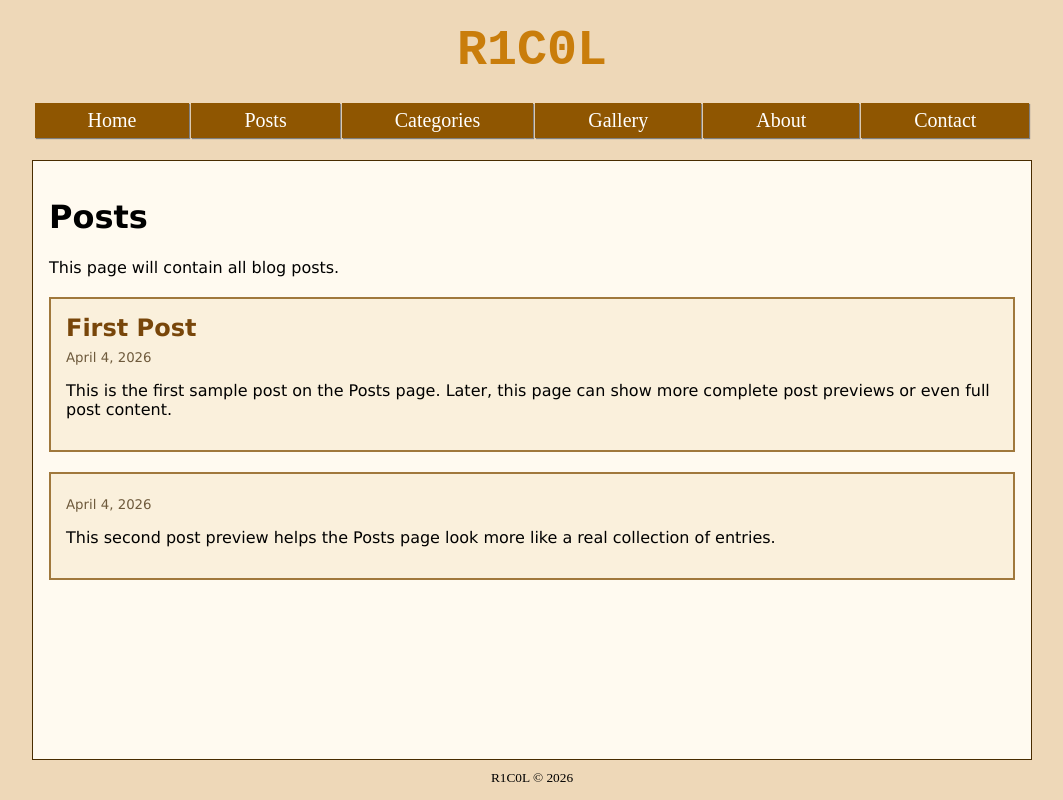
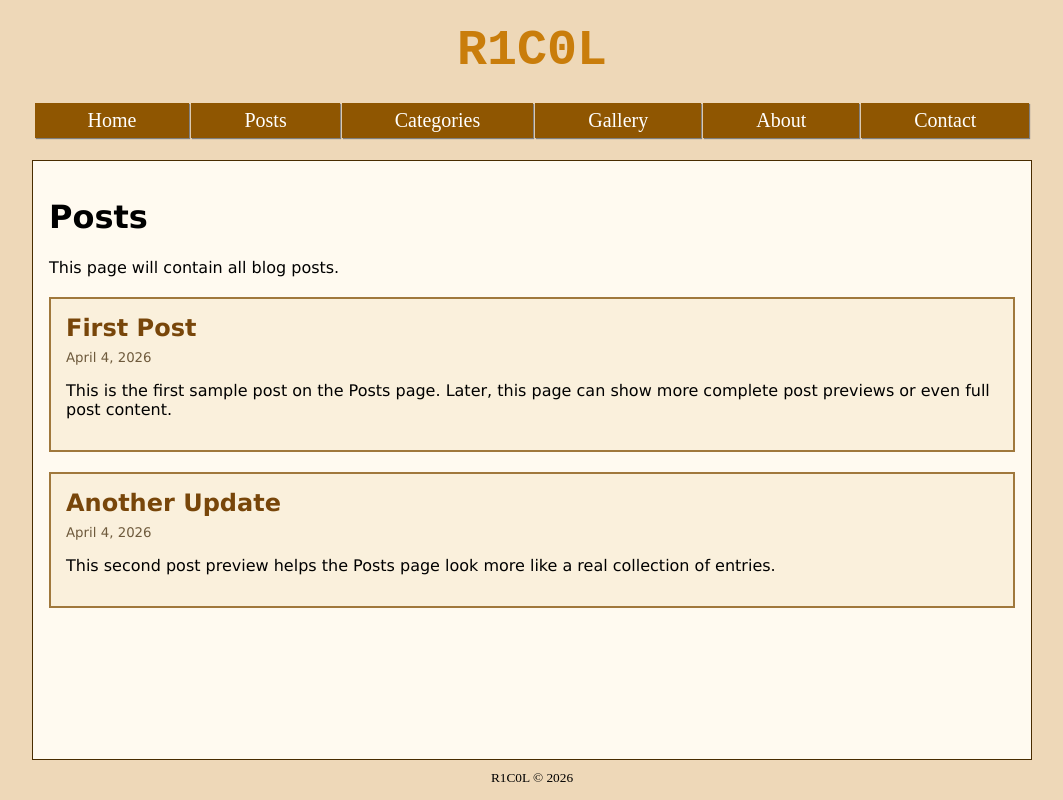
Before and after one commit to u26jl23/BLOG, a React (Vite) app: page /posts in a window 1280 px wide. Shown: the whole page, without its empty margins (108-1171 px from the left). Built offline with nearby package versions, Linux system fonts and the light colour scheme.

Commit message:
Fix a typo in Posts.jsx

```diff
--- a/src/components/Posts.jsx
+++ b/src/components/Posts.jsx
@@ -5,7 +5,7 @@ export default function Posts(){
             date: "April 4, 2026",
             content: "This is the first sample post on the Posts page. Later, this page can show more complete post previews or even full post content."
         }, {
-            tilte: "Another Update",
+            title: "Another Update",
             date: "April 4, 2026",
             content: "This second post preview helps the Posts page look more like a real collection of entries."
         }
```
